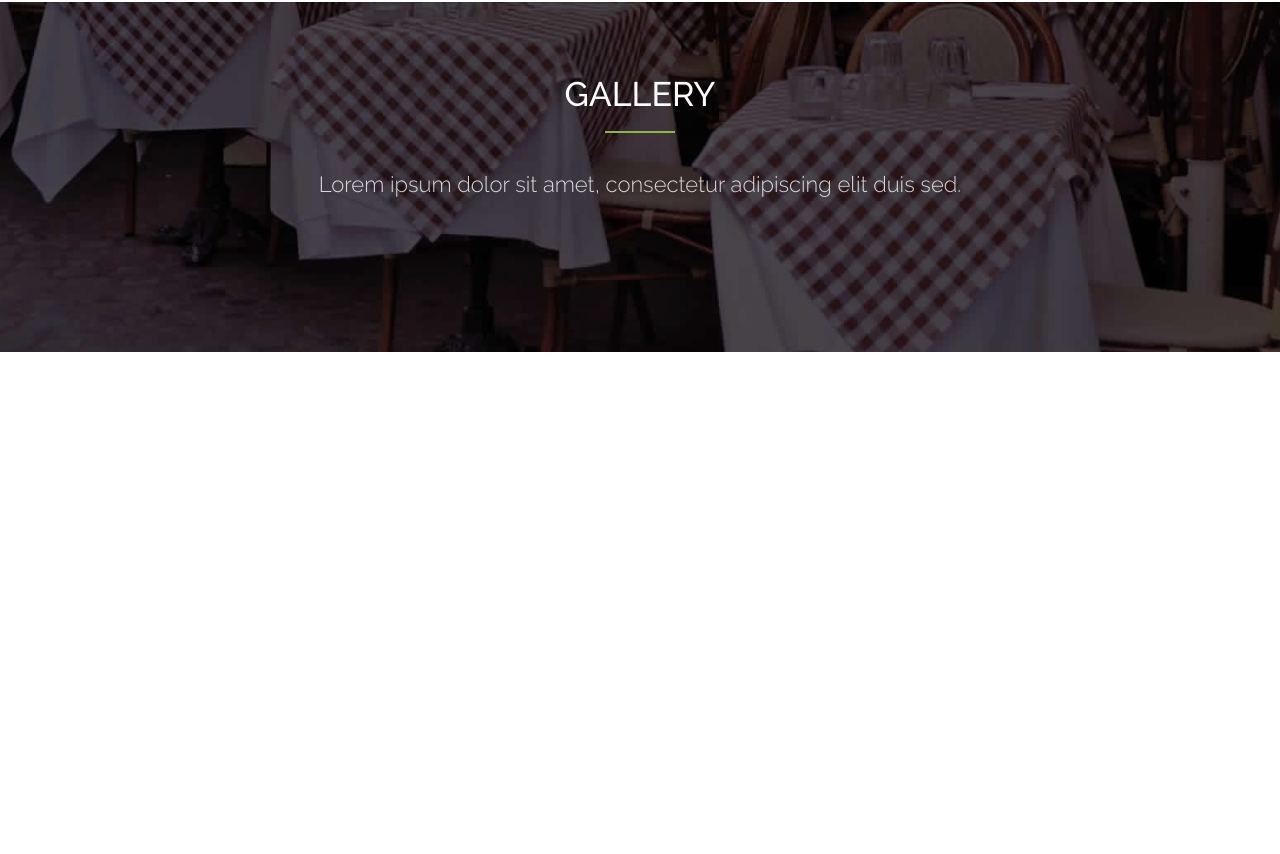
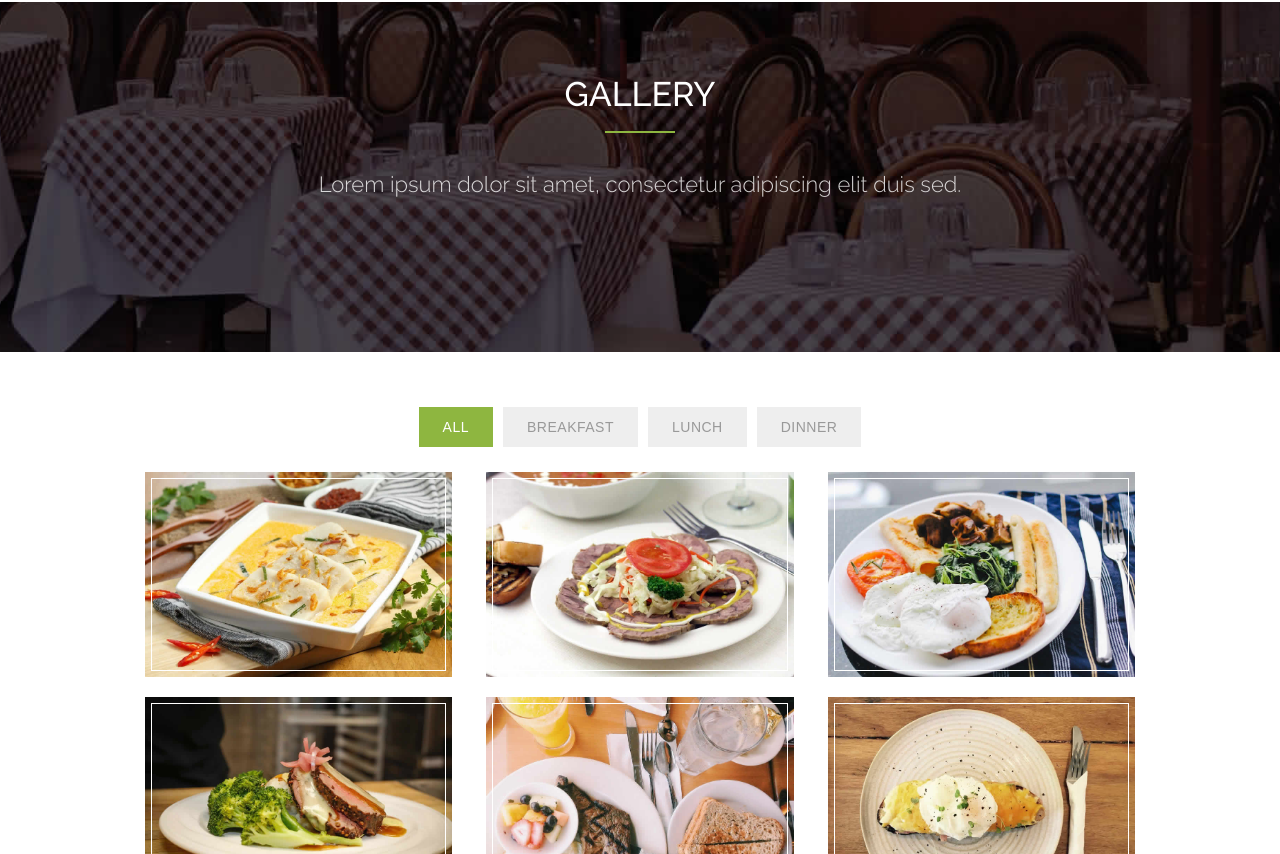
Before and after one commit to m8601/react_exercies_2, a React (Create React App) app: page / in a window 1280 px wide. Shown: the part 2629-3483 px from the top of the page. Before the commit the page ends 2981 px from the top, so only its background shows below. Built offline with nearby package versions, Linux system fonts and the light colour scheme.

Commit message:
Add Gallery component without filter funcionality

```diff
--- a/src/App.js
+++ b/src/App.js
@@ -5,6 +5,7 @@ import Header from './Header';
 import About from './About';
 import ParallaxHeader from './ParallaxHeader';
 import Menu from './Menu';
+import Gallery from './Gallery';
 
 import './App.css';
 import bgMenu from './img/menu-bg.jpg';
@@ -45,7 +46,14 @@ const dishes = [
 
 class App extends Component {
   state = {
-    menuOpen: false
+    menuOpen: false,
+    activeCategory: 'all'
+  }
+
+  handleSetCategory = (cat) => {
+    this.setState({
+      activeCategory: cat
+    })
   }
 
   handleToggleMenu = () => {
@@ -69,6 +77,7 @@ class App extends Component {
         <ParallaxHeader bg={bgMenu} title={'Menu'}/>
         <Menu dishes={dishes}/>
         <ParallaxHeader bg={bgGallery} title={'Gallery'}/>
+        <Gallery setCategory={this.handleSetCategory} activeCat={this.state.activeCategory}/>
       </div>
     );
   }
--- /dev/null
+++ b/src/Gallery.css
@@ -0,0 +1,105 @@
+.Gallery {
+  padding: 50px 0;
+  width: 90%;
+  margin: 0 auto;
+}
+
+.Gallery__categories {
+  display: flex;
+  flex-direction: row;
+  justify-content: center;
+  flex-wrap: wrap;
+  margin-bottom: 20px;
+}
+
+.Gallery__content {
+  display: flex;
+  flex-direction: column;
+}
+
+.Gallery__item {
+  width: 90%;
+  margin: 0 auto;
+  position: relative;
+  margin-bottom: 20px;
+}
+
+.Gallery__item img {
+  width: 100%;
+  display: block;
+
+}
+
+.Gallery__item__overlay {
+  position: absolute;
+  top: 0;
+  left: 0;
+  width: 100%;
+  height: 100%;
+  background: rgba(0,0,0,.75);
+  z-index: 2;
+  display: flex;
+  justify-content: center;
+  align-items: center;
+  opacity: 0;
+  transition: all .5s ease-in-out;
+}
+
+.Gallery__item:hover .Gallery__item__overlay {
+  opacity: 1;
+}
+
+.Gallery__item::after {
+  content: '';
+  display: block;
+  position: absolute;
+  top: 6px;
+  left: 6px;
+  right: 6px;
+  bottom: 6px;
+  border: solid 1px #fff;
+}
+
+.btn {
+  color: #999;
+  font-weight: 500;
+  font-size: 14px;
+  padding: 12px 24px;
+  background: #eee;
+  border: 0;
+  border-radius: 0;
+  text-transform: uppercase;
+  letter-spacing: 0.5px;
+  margin: 5px;
+  outline: none;
+}
+
+.btn--active, .btn:hover {
+  color: #fff;
+  background: #8eb640;
+}
+
+@media screen and (min-width: 569px){
+  .Gallery__content {
+    flex-direction: row;
+    flex-wrap: wrap;
+  }
+
+  .Gallery__item {
+    width: 45%;
+  }
+}
+
+@media screen and (min-width: 1024px){
+  .Gallery {
+    width: 80%;
+  }
+
+  .Gallery__categories {
+    justify-content: center;
+  }
+
+  .Gallery__item {
+    width: 30%;
+  }
+}
--- /dev/null
+++ b/src/Gallery.js
@@ -0,0 +1,130 @@
+import React from 'react';
+import PropTypes from 'prop-types';
+
+import './Gallery.css';
+
+import img1 from './img/portfolio/01-large.jpg';
+import img2 from './img/portfolio/02-large.jpg';
+import img3 from './img/portfolio/03-large.jpg';
+import img4 from './img/portfolio/04-large.jpg';
+import img5 from './img/portfolio/05-large.jpg';
+import img6 from './img/portfolio/06-large.jpg';
+import img7 from './img/portfolio/07-large.jpg';
+import img8 from './img/portfolio/08-large.jpg';
+import img9 from './img/portfolio/09-large.jpg';
+import img10 from './img/portfolio/10-large.jpg';
+import img11 from './img/portfolio/11-large.jpg';
+import img12 from './img/portfolio/12-large.jpg';
+
+const portfolio = [
+  {
+    id: '12aszsxc',
+    pic: img1,
+    category: 'breakfast',
+    dishName: 'Some fancy dish'
+  },
+  {
+    id: '124rsf',
+    pic: img2,
+    category: 'breakfast',
+    dishName: 'Some fancy dish'
+  },
+  {
+    id: '125tgds',
+    pic: img3,
+    category: 'breakfast',
+    dishName: 'Some fancy dish'
+  },
+  {
+    id: '12teyhg',
+    pic: img4,
+    category: 'breakfast',
+    dishName: 'Some fancy dish'
+  },
+  {
+    id: '8654erdv',
+    pic: img5,
+    category: 'dinner',
+    dishName: 'Some fancy dish'
+  },
+  {
+    id: '654efb',
+    pic: img6,
+    category: 'dinner',
+    dishName: 'Some fancy dish'
+  },
+  {
+    id: '346ujhfgd',
+    pic: img7,
+    category: 'dinner',
+    dishName: 'Some fancy dish'
+  },
+  {
+    id: '123wh',
+    pic: img8,
+    category: 'dinner',
+    dishName: 'Some fancy dish'
+  },
+  {
+    id: 'asxcvbf',
+    pic: img9,
+    category: 'lunch',
+    dishName: 'Some fancy dish'
+  },
+  {
+    id: 'fgfh43',
+    pic: img10,
+    category: 'lunch',
+    dishName: 'Some fancy dish'
+  },
+  {
+    id: '346yrhfvvxc',
+    pic: img11,
+    category: 'lunch',
+    dishName: 'Some fancy dish'
+  },
+  {
+    id: 'qwesd123',
+    pic: img12,
+    category: 'lunch',
+    dishName: 'Some fancy dish'
+  },
+];
+
+const Gallery = ({activeCat, setCategory}) => {
+  return (
+    <div className="Gallery">
+      <div className="Gallery__categories">
+        <button
+          className={activeCat === 'all' ? 'btn btn--active' : 'btn'}
+          onClick={() => {setCategory('all')}}>All</button>
+        <button
+          className={activeCat === 'breakfast' ? 'btn btn--active' : 'btn'}
+          onClick={() => {setCategory('breakfast')}}>Breakfast</button>
+        <button
+          className={activeCat === 'lunch' ? 'btn btn--active' : 'btn'}
+          onClick={() => {setCategory('lunch')}}>Lunch</button>
+        <button
+          className={activeCat === 'dinner' ? 'btn btn--active' : 'btn'}
+          onClick={() => {setCategory('dinner')}}>Dinner</button>
+      </div>
+      <div className="Gallery__content">
+        {portfolio.map((el) => (
+          <div className="Gallery__item" key={el.id} data-cat={el.category}>
+            <img src={el.pic} alt="xxx"  />
+            <div className="Gallery__item__overlay">
+              {el.dishName}
+            </div>
+          </div>
+        ))}
+      </div>
+    </div>
+  );
+}
+
+Gallery.propTypes = {
+  activeCat: PropTypes.string.isRequired,
+  setCategory: PropTypes.func.isRequired
+}
+
+export default Gallery;
```
